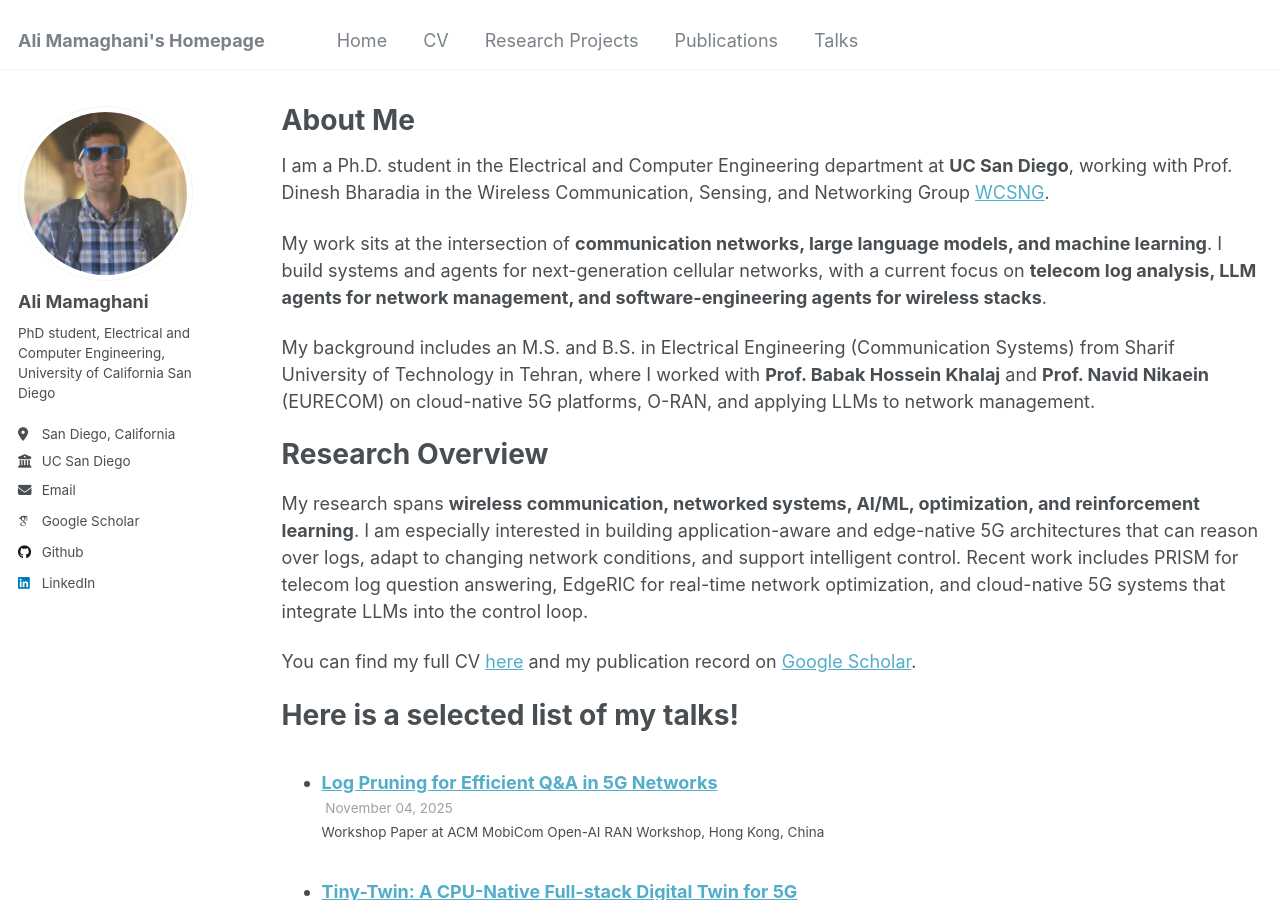
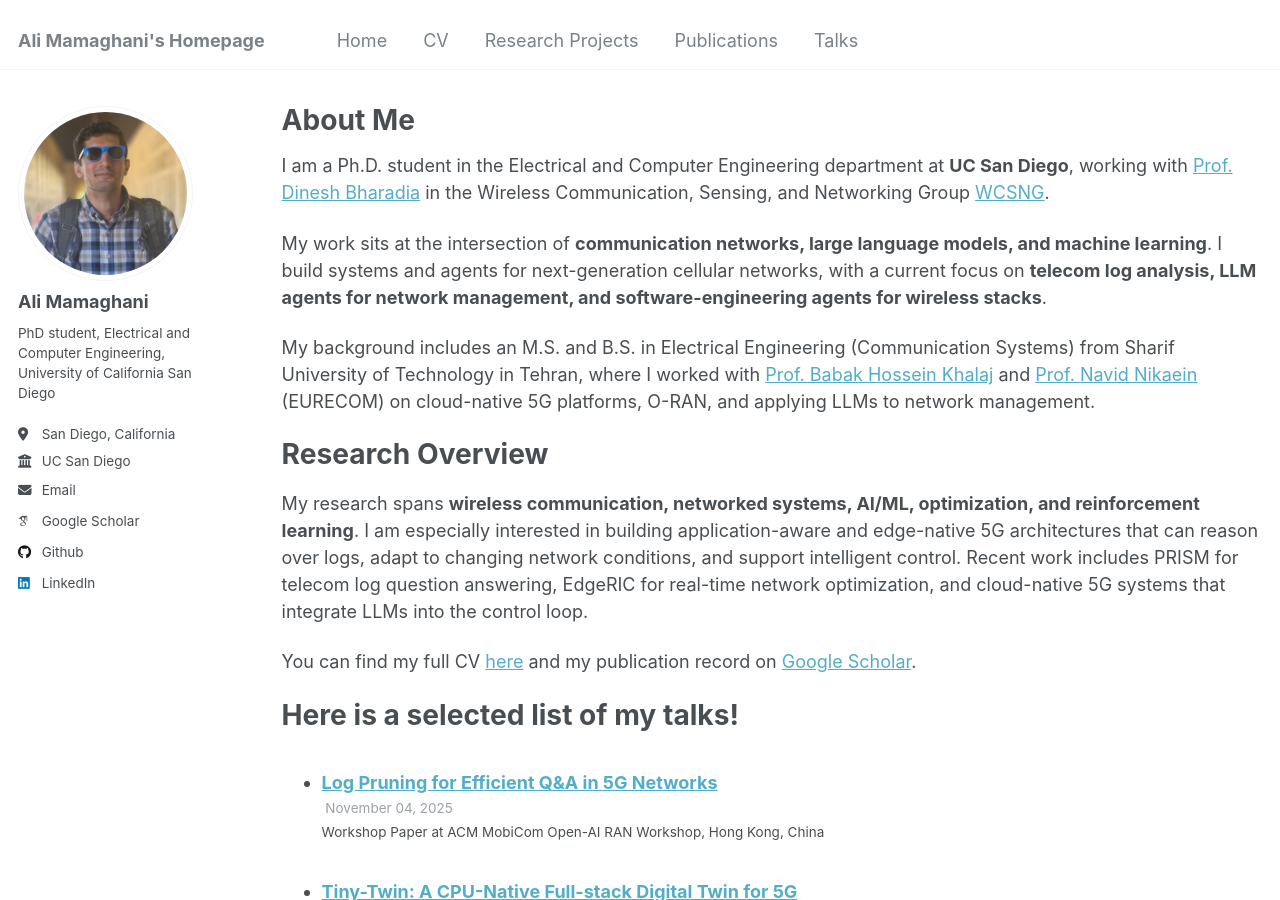
Before and after one commit to AliMamaghani1999/AliMamaghani1999.github.io, a Jekyll site: the page built from _pages/about.md, in a window 1280 px wide and 900 px high. Built offline with Jekyll 4.4.1, drawn with Linux system fonts in a browser that asks for light colours; some web fonts are replaced; part of the change alters nothing that is shown.

```diff
--- a/_pages/about.md
+++ b/_pages/about.md
@@ -10,11 +10,11 @@ redirect_from:
 
 {% include base_path %}
 
-I am a Ph.D. student in the Electrical and Computer Engineering department at **UC San Diego**, working with Prof. Dinesh Bharadia in the Wireless Communication, Sensing, and Networking Group [WCSNG](https://wcsng.ucsd.edu).
+I am a Ph.D. student in the Electrical and Computer Engineering department at **UC San Diego**, working with [Prof. Dinesh Bharadia](https://dineshb.ucsd.edu/) in the Wireless Communication, Sensing, and Networking Group [WCSNG](https://wcsng.ucsd.edu).
 
 My work sits at the intersection of **communication networks, large language models, and machine learning**. I build systems and agents for next-generation cellular networks, with a current focus on **telecom log analysis, LLM agents for network management, and software-engineering agents for wireless stacks**.
 
-My background includes an M.S. and B.S. in Electrical Engineering (Communication Systems) from Sharif University of Technology in Tehran, where I worked with **Prof. Babak Hossein Khalaj** and **Prof. Navid Nikaein** (EURECOM) on cloud-native 5G platforms, O-RAN, and applying LLMs to network management.
+My background includes an M.S. and B.S. in Electrical Engineering (Communication Systems) from Sharif University of Technology in Tehran, where I worked with [Prof. Babak Hossein Khalaj](https://sharif.edu/~khalaj/) and [Prof. Navid Nikaein](https://www.eurecom.fr/en/people/nikaein-navid) (EURECOM) on cloud-native 5G platforms, O-RAN, and applying LLMs to network management.
 
 Research Overview
 ======
```
